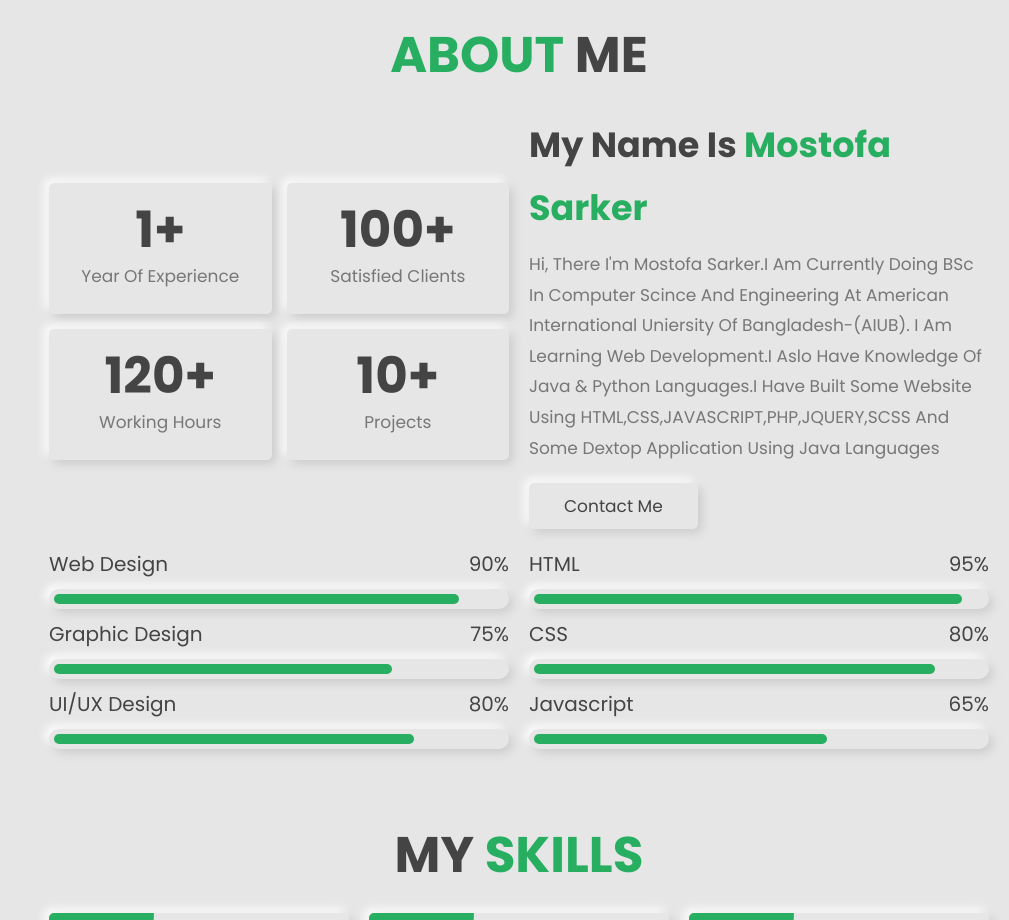
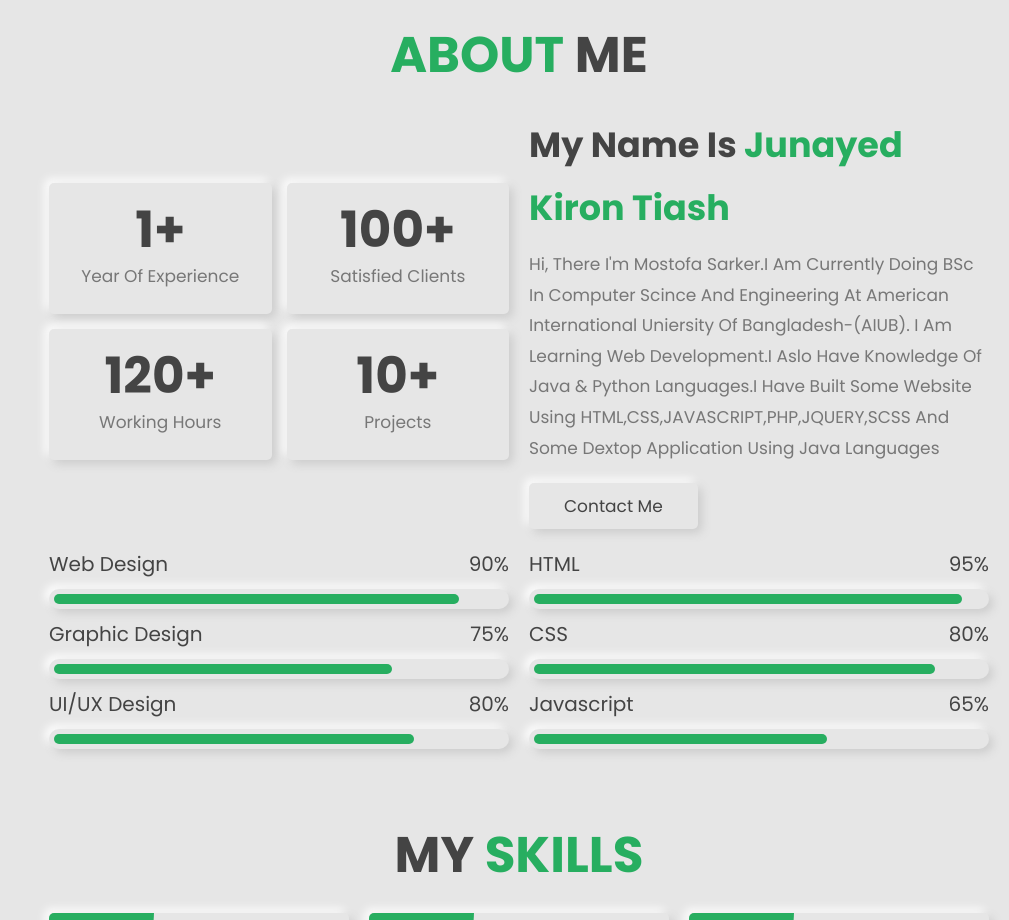
Before and after one commit to mostofasarker/Tiash-website, a plain HTML site: page index.html in a window 1280 px wide. Shown: the part 802-1722 px from the top of the page, without its empty margins (271-1280 px from the left). Drawn offline with Linux system fonts and the light colour scheme.

Commit message:
Update index.html

```diff
--- a/index.html
+++ b/index.html
@@ -88,7 +88,7 @@
         </div>
 
         <div class="content">
-          <h3>my name is <span>Mostofa Sarker</span></h3>
+          <h3>my name is <span>Junayed Kiron Tiash</span></h3>
           <p>
             Hi, there i'm Mostofa Sarker.I am currently doing BSc in Computer
             Scince and Engineering at American international uniersity of
```
